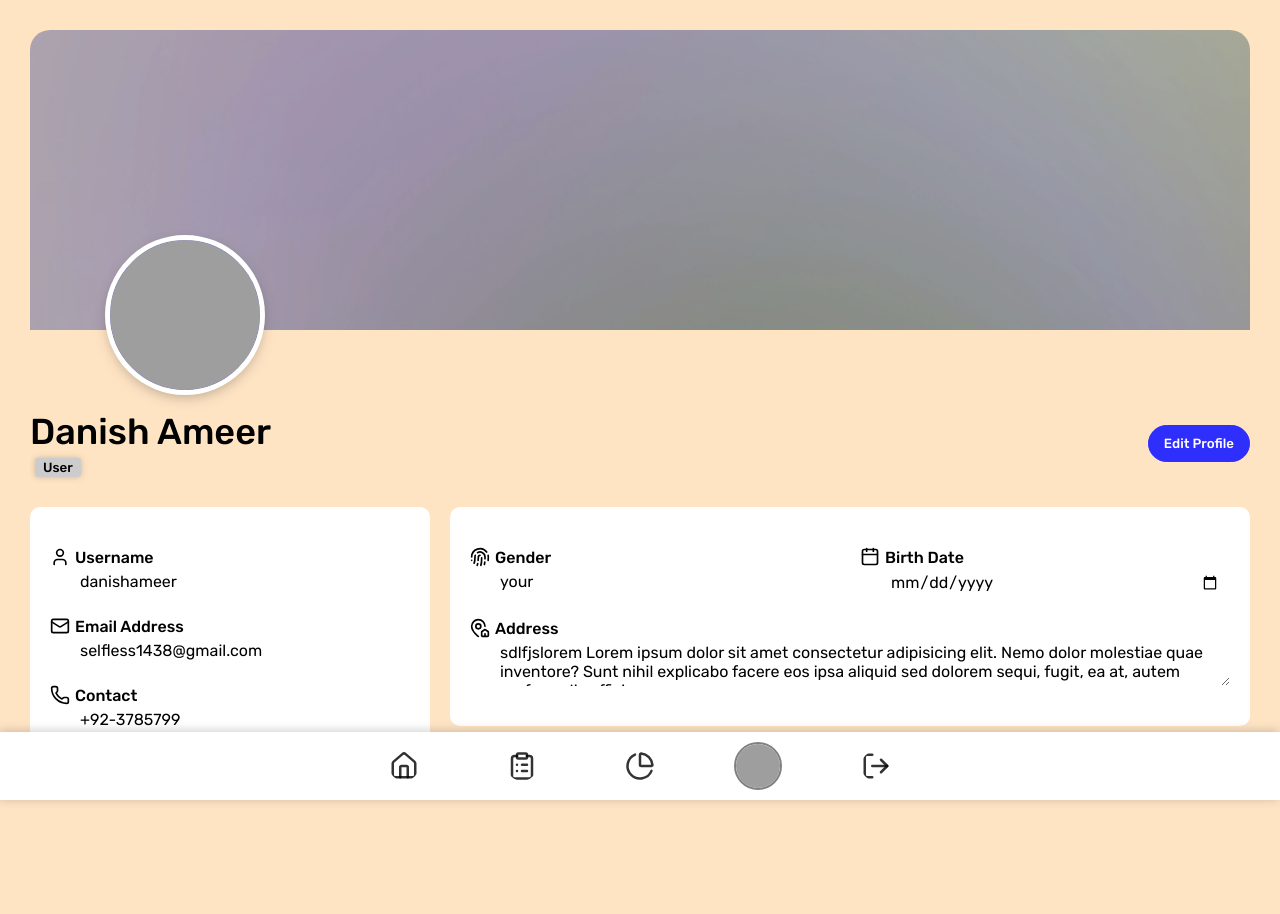
After one commit to selfless1438-arch/Dayly-Task-Managing-Application, a PHP site: page /dashboard/profile_settings.php in a window 1280 px wide. The commit adds this page. Run offline with PHP 8.4, Linux system fonts and the light colour scheme; a user stored in the database is signed in; data comes from the database, SQL or seed files in the repository; some libraries are stand-ins or nearby versions; grey boxes are pictures that could not be loaded.

Commit message:
device switch

```diff
--- /dev/null
+++ b/dashboard/footer.css
@@ -0,0 +1,55 @@
+/* footer */
+footer {
+    position: fixed;
+    bottom: 0;
+    left: 0;
+    background-color: #fff;
+    box-shadow: -1px -1px 10px rgba(0, 0, 0, 0.2);
+    width: 100%;
+    display: flex;
+    justify-content: center;
+    align-items: center;
+    padding: 10px;
+}
+
+footer ul {
+    display: flex;
+    gap: 70px;
+    align-items: center;
+    list-style: none;
+}
+
+footer ul li a {
+    text-decoration: none;
+    color: rgba(0, 0, 0, 0.8);
+    display: flex;
+    flex-direction: column;
+    justify-content: center;
+    align-items: center;
+    gap: 5px;
+}
+
+footer ul li a img {
+    width: 48px;
+    height: 48px;
+    border: 2px solid grey;
+    border-radius: 50%;
+    background-color: rgba(255, 255, 255, 0.5);
+}
+
+footer ul li a svg {
+    width: 48px;
+    height: 48px;
+    padding: 7px;
+    border-radius: 50%;
+    border: 2px solid transparent;
+    background-color: rgba(255, 255, 255, 0.5);
+}
+
+footer ul li a:hover svg {
+    background-color: rgba(255, 255, 255, 0.0);
+}
+
+footer ul li a .name {
+    display: none;
+}
--- /dev/null
+++ b/dashboard/footer.php
@@ -0,0 +1,34 @@
+<footer>
+    <ul>
+        <li>
+            <a href="index.php">
+                <i data-lucide="house"></i>
+                <span class="name">Home</span>
+            </a>
+        </li>
+        <li>
+            <a href="">
+                <i data-lucide="clipboard-list"></i>
+                <span class="name">Tasks</span>
+            </a>
+        </li>
+        <li>
+            <a href="">
+                <i data-lucide="chart-pie"></i>
+                <span class="name">Stats</span>
+            </a>
+        </li>
+        <li>
+            <a href="profile_settings.php">
+                <img src="https://avatars.githubusercontent.com/u/249313678?v=4" width="40px" alt="profile">
+                <span class="name">Profile</span>
+            </a>
+        </li>
+        <li>
+            <a href="logout.php">
+                <i data-lucide="log-out"></i>
+                <span class="name">Logout</span>
+            </a>
+        </li>
+    </ul>
+</footer>
--- /dev/null
+++ b/dashboard/profile_settings.css
@@ -0,0 +1,235 @@
+body {
+    background-color: bisque;
+}
+
+main {
+    max-width: 1600px;
+    width: 100%;
+    margin: auto;
+    padding: 30px;
+}
+
+.profile-card {
+    position: relative;
+    border-radius: 20px;
+    overflow: hidden;
+}
+
+.profile-card .card-header {
+    position: relative;
+}
+
+.profile-card .card-header .cover-img {
+    width: 100%;
+    height: 300px;
+    overflow: hidden;
+}
+
+.profile-card .card-header .cover-img img {
+    object-fit: cover;
+    height: 100%;
+    width: 100%;
+    filter: brightness(70%);
+}
+
+.profile-card .card-header .profile-img-cont {
+    position: absolute;
+    bottom: 0;
+    left: 80px;
+}
+
+.profile-card .card-header .img-profile {
+    background-color: #fff;
+    width: 150px;
+    height: 150px;
+    overflow: hidden;
+    border-radius: 50%;
+    transform: translateY(40%);
+    outline: 5px solid #fff;
+    box-shadow: rgba(0, 0, 0, 0.35) 0px 5px 15px;
+    transition: all 0.3s ease;
+}
+
+.profile-card .card-header .img-profile:hover {
+    scale: 1.05;
+}
+
+.profile-card .card-header .profile-img-cont .upload-img {
+    position: absolute;
+    bottom: -50px;
+    right: 0;
+    z-index: 1000;
+    background-color: #dddddd;
+    width: 40px;
+    height: 40px;
+    border-radius: 50%;
+    display: none;
+    justify-content: center;
+    align-items: center;
+    outline: 5px solid #fff;
+    cursor: pointer;
+    box-shadow: rgba(0, 0, 0, 0.35) 0px 5px 15px;
+}
+
+.profile-card.editing .card-header .profile-img-cont .upload-img {
+    display: flex;
+}
+
+.profile-card .card-header .profile-img-cont .upload-img input {
+    position: absolute;
+    z-index: 1000;
+    width: 100%;
+    height: 100%;
+    opacity: 0;
+    cursor: pointer;
+}
+
+.profile-card .card-header .img-profile img {
+    background-color: blue;
+    object-fit: cover;
+    height: 100%;
+    width: 100%;
+}
+
+.profile-card .card-body {
+    padding: 80px 0;
+}
+
+.profile-card .card-body .title-sec {
+    display: flex;
+    justify-content: space-between;
+    align-items: center;
+}
+
+.profile-card .card-body .title-sec .name {
+    display: flex;
+    flex-direction: column;
+    gap: 5px;
+}
+
+.profile-card .card-body .title-sec .name>input {
+    font-weight: 500;
+    font-size: 36px;
+    border: none;
+    pointer-events: none;
+    background-color: transparent;
+}
+
+.profile-card.editing .card-body .title-sec .name>input {
+    border: 1px solid #000;
+    border-radius: 10px;
+    padding: 0 10px;
+    pointer-events: auto;
+}
+
+.profile-card .card-body .title-sec .name>button {
+    width: fit-content;
+    padding: 2px 8px;
+    border-radius: 3px;
+    border: none;
+    position: relative;
+    left: 5px;
+    font-weight: 500;
+    background-color: rgb(204, 204, 204);
+    filter: drop-shadow(0 0 3px rgba(0, 0, 0, 0.2));
+}
+
+.profile-card .card-body .title-sec .btn-cont {
+    display: flex;
+    align-items: center;
+    gap: 10px;
+}
+
+.profile-card .card-body .title-sec .btn-cont button {
+    border-radius: 100px;
+    padding: 10px 15px;
+    border: 1px solid #2e2efd;
+    cursor: pointer;
+    background-color: #2e2efd;
+    color: #fff;
+    font-weight: 500;
+    display: none;
+}
+
+.profile-card.editing .card-body .title-sec .btn-cont button {
+    display: inline-block;
+}
+
+.profile-card .card-body .title-sec .btn-cont button#editBtn {
+    display: inline-block;
+}
+
+.profile-card.editing .card-body .title-sec .btn-cont button#editBtn {
+    display: none;
+}
+
+.profile-card .card-body .title-sec .btn-cont button#cancelChanges {
+    color: #2e2efd;
+    background-color: transparent;
+}
+
+.profile-card .card-body .info-cont {
+    display: grid;
+    grid-template-columns: 400px 1fr;
+    gap: 20px;
+    padding: 30px 0;
+}
+
+.profile-card .card-body .info-cont .input-cont {
+    display: flex;
+    flex-direction: column;
+    pointer-events: none;
+}
+
+.profile-card .card-body .info-cont .textare-cont label,
+.profile-card .card-body .info-cont .input-cont label {
+    font-weight: 500;
+    display: flex;
+    align-items: center;
+    gap: 5px;
+}
+
+.profile-card .card-body .info-cont .textare-cont label svg,
+.profile-card .card-body .info-cont .input-cont label svg {
+    width: 20px;
+    height: 20px;
+}
+
+.profile-card .card-body .info-cont .input-cont input {
+    border: none;
+    padding: 5px 10px 5px 30px;
+    font-size: 16px;
+    background-color: transparent;
+}
+
+.profile-card .card-body .info-cont .m-info {
+    display: grid;
+    grid-template-columns: 1fr;
+    gap: 20px;
+    background-color: #fff;
+    padding: 40px 20px;
+    border-radius: 10px;
+}
+
+.profile-card .card-body .info-cont .o-info {
+    display: grid;
+    grid-template-columns: 1fr 1fr;
+    gap: 20px;
+    background-color: #fff;
+    border-radius: 10px;
+    padding: 40px 20px;
+}
+
+.profile-card .card-body .info-cont .o-info .textare-cont {
+    grid-column: span 2;
+    pointer-events: none;
+    display: flex;
+    flex-direction: column;
+}
+
+.profile-card .card-body .info-cont .o-info .textare-cont textarea {
+    padding: 5px 10px 5px 30px;
+    background-color: transparent;
+    border: none;
+    font-size: 16px;
+}
--- /dev/null
+++ b/dashboard/profile_settings.php
@@ -0,0 +1,125 @@
+<?php
+include "db.php";
+session_start();
+
+// Auto Login using cookie
+if (!isset($_SESSION['loggedin']) && isset($_COOKIE['username'])) {
+
+    $username = $_COOKIE['username'];
+
+    $sql = $conn->prepare("SELECT * FROM users WHERE username = ?");
+    $sql->bind_param("s", $username);
+    $sql->execute();
+
+    $result = $sql->get_result();
+
+    if ($result->num_rows > 0) {
+        $_SESSION['loggedin'] = true;
+        $_SESSION['username'] = $username;
+    }
+}
+
+// Redirect if not logged in
+if (!isset($_SESSION['loggedin']) || $_SESSION['loggedin'] !== true) {
+    header("Location: login.php");
+    exit;
+}
+
+$username = $_SESSION['username'];
+$sql = $conn->prepare("SELECT * FROM users WHERE username = ?");
+$sql->bind_param("s", $username);
+$sql->execute();
+
+$result = $sql->get_result();
+$row = $result->fetch_assoc();
+$fullname = $row['fullname'];
+?>
+<!DOCTYPE html>
+<html lang="en">
+
+<head>
+    <meta charset="UTF-8">
+    <meta name="viewport" content="width=device-width, initial-scale=1.0">
+    <title>Profile | Dayly - Task Manager</title>
+    <link rel="stylesheet" href="../root.css">
+    <link rel="stylesheet" href="profile_settings.css">
+    <link rel="stylesheet" href="footer.css">
+    <?php
+    include "../links.php";
+    ?>
+</head>
+
+<body>
+    <main>
+        <div class="profile-card ">
+            <div class="card-header">
+                <div class="cover-img">
+                    <img src="ascents/coverbg.jpg" width="600px" alt="coverimg">
+                </div>
+                <div class="profile-img-cont">
+                    <div class="upload-img">
+                        <input type="file" name="newProfileImg" id="newProfileImg">
+                        <i data-lucide="camera"></i>
+                    </div>
+                    <div class="img-profile">
+                        <img src="https://avatars.githubusercontent.com/u/249313678?v=4" alt="profile">
+                    </div>
+                </div>
+            </div>
+            <div class="card-body">
+                <div class="title-sec">
+                    <div class="name">
+                        <input type="text" name="p_full_name" id="p_full_name" value="Danish Ameer" read>
+                        <button type="button">User</button>
+                    </div>
+                    <div class="btn-cont">
+                        <button type="button" id="editBtn">Edit Profile</button>
+                        <button type="button" id="cancelChanges">Cancel</button>
+                        <button type="button" id="saveChangesBtn">Save Changes</button>
+                    </div>
+                </div>
+                <div class="info-cont">
+                    <div>
+                        <div class="m-info">
+                            <div class="input-cont">
+                                <label for="p_username"><i data-lucide="user"></i>Username</label>
+                                <input type="text" name="p_username" value="danishameer" id="p_username">
+                            </div>
+                            <div class="input-cont">
+                                <label for="p_email"><i data-lucide="mail"></i>Email Address</label>
+                                <input type="text" name="p_email" value="selfless1438@gmail.com" id="p_email">
+                            </div>
+                            <div class="input-cont">
+                                <label for="p_contact"><i data-lucide="phone"></i>Contact</label>
+                                <input type="text" name="p_contact" value="+92-3785799" id="p_contact">
+                            </div>
+                        </div>
+                    </div>
+                    <div>
+                        <div class="o-info">
+                            <div class="input-cont">
+                                <label for="gender"><i data-lucide="fingerprint-pattern"></i>Gender</label>
+                                <input type="text" name="gender" value="your" id="gender">
+                            </div>
+                            <div class="input-cont">
+                                <label for="birth"><i data-lucide="calendar"></i>Birth Date</label>
+                                <input type="date" name="birth" value="your" id="birth">
+                            </div>
+                            <div class="textare-cont">
+                                <label for="address"><i data-lucide="map-pin-house"></i>Address</label>
+                                <textarea name="address" value="lorem" id="address">sdlfjslorem Lorem ipsum dolor sit amet consectetur adipisicing elit. Nemo dolor molestiae quae inventore? Sunt nihil explicabo facere eos ipsa aliquid sed dolorem sequi, fugit, ea at, autem perferendis officia a.</textarea>
+                            </div>
+                        </div>
+                    </div>
+                </div>
+            </div>
+        </div>
+    </main>
+
+    <?php include "footer.php" ?>
+
+    <script src="root.js"></script>
+    <script src="script.js"></script>
+</body>
+
+</html>
--- a/dashboard/register.php
+++ b/dashboard/register.php
@@ -23,12 +23,16 @@ if ($result->num_rows > 0) {
     );
     exit;
 }
+
 $sql = $conn->prepare("INSERT INTO users (username, fullname, email, question, answer, password) VALUES (?,?,?,?,?,?)");
 $sql->bind_param("ssssss", $username, $fullname, $email, $question, $answer, $hash_password);
 if ($sql->execute()) {
+    $stmt = $conn->prepare("INSERT INTO other_user_details (username) VALUES (?)");
+    $stmt->bind->param("s", $username);
+    $stmt->execute();
     echo json_encode(["success" => true, "message" => "Congratulation your registration is approved"]);
     exit;
 } else {
-    echo json_encode(["success" => false , "message" => "Something went wrong at server"]);
+    echo json_encode(["success" => false, "message" => "Something went wrong at server"]);
     exit;
 }
--- a/root.css
+++ b/root.css
@@ -10,5 +10,4 @@
 :root {
     --font-heading: "Syne", sans-serif;
     --font-text: "Rubik", sans-serif;
-    --color-primary:
 }
```
Also changed, not shown: dashboard/index.php (+3 -34 lines), dashboard/style.css (+0 -56 lines), dashboard/ascents/coverbg.jpg (added).
